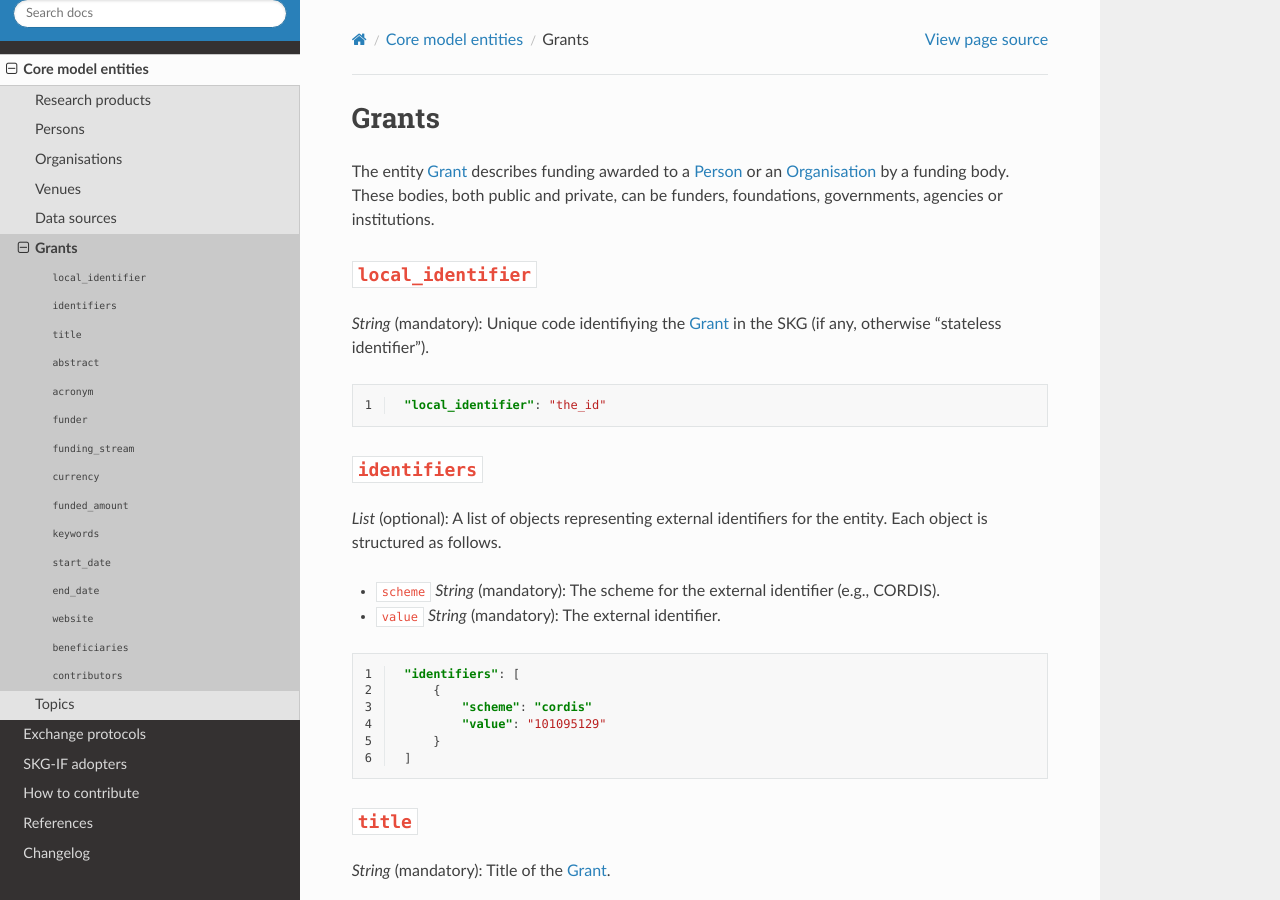
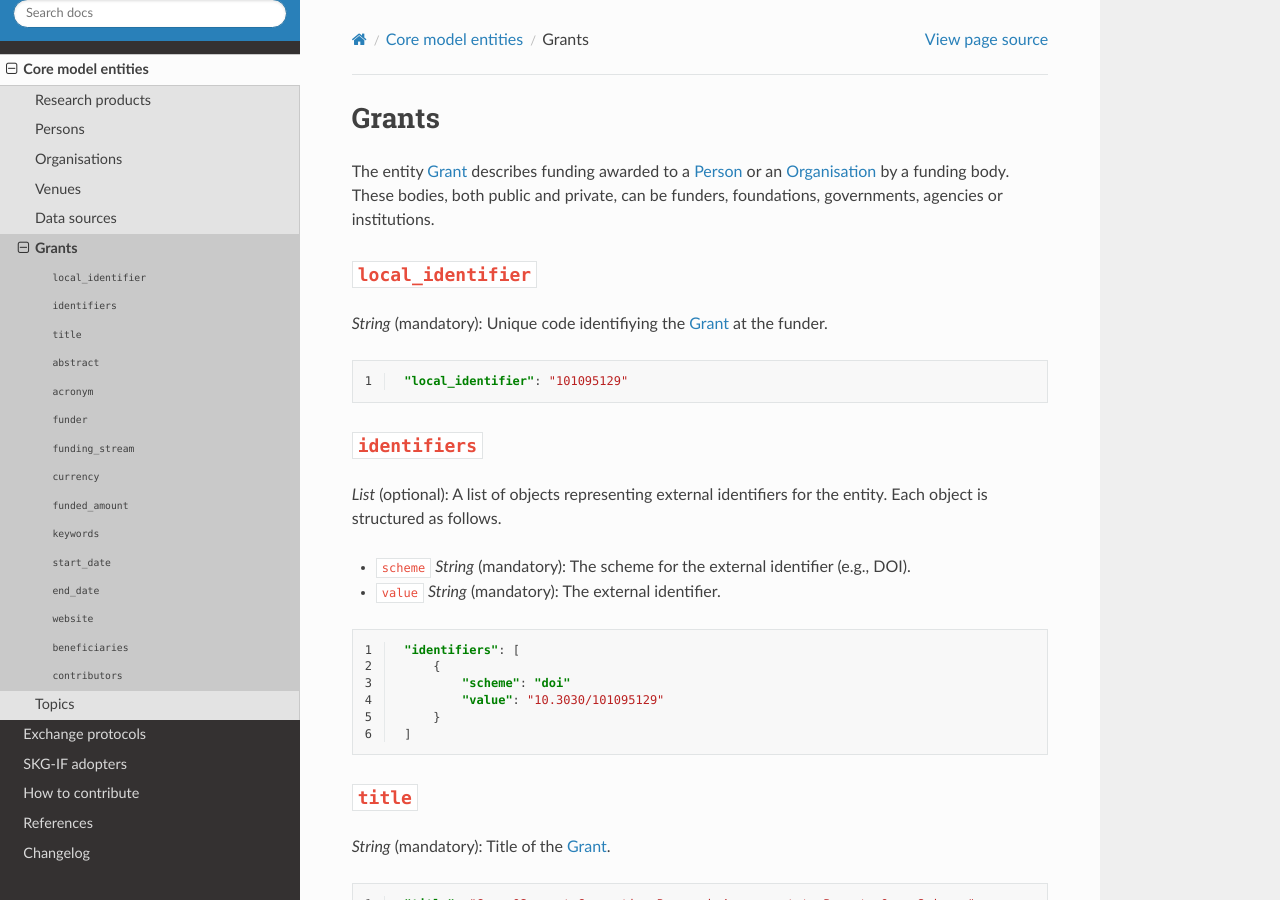
Before and after one commit to andremann/SKG-IF, a Sphinx documentation site: the page built from docs/source/grants.rst, in a window 1280 px wide and 900 px high. Built offline with Sphinx 7.4.7 and the Read the Docs theme 2.0.0, drawn with Linux system fonts in a browser that asks for light colours; pages that are not in the unit, such as notebooks, are missing from menus.

Commit message:
fixed grants ids

```diff
--- a/docs/source/grants.rst
+++ b/docs/source/grants.rst
@@ -9,19 +9,19 @@ by a funding body. These bodies, both public and private, can be funders, founda
 
 ``local_identifier``
 ----
-*String* (mandatory): Unique code identifiying the :ref:`Grant <Grant>` in the SKG (if any, otherwise "stateless identifier").
+*String* (mandatory): Unique code identifiying the :ref:`Grant <Grant>` at the funder.
 
 .. code-block:: json
    :linenos:
 
-    "local_identifier": "the_id"
+    "local_identifier": "101095129"
 
 
 ``identifiers``
 ----
 *List* (optional):  A list of objects representing external identifiers for the entity. Each object is structured as follows.
 
-* ``scheme`` *String* (mandatory): The scheme for the external identifier (e.g., CORDIS).
+* ``scheme`` *String* (mandatory): The scheme for the external identifier (e.g., DOI).
 * ``value`` *String* (mandatory): The external identifier.
 
 .. code-block:: json
@@ -29,8 +29,8 @@ by a funding body. These bodies, both public and private, can be funders, founda
 
     "identifiers": [
         {
-            "scheme": "cordis"
-            "value": "101095129"
+            "scheme": "doi"
+            "value": "10.3030/101095129"
         }
     ]
 
```
